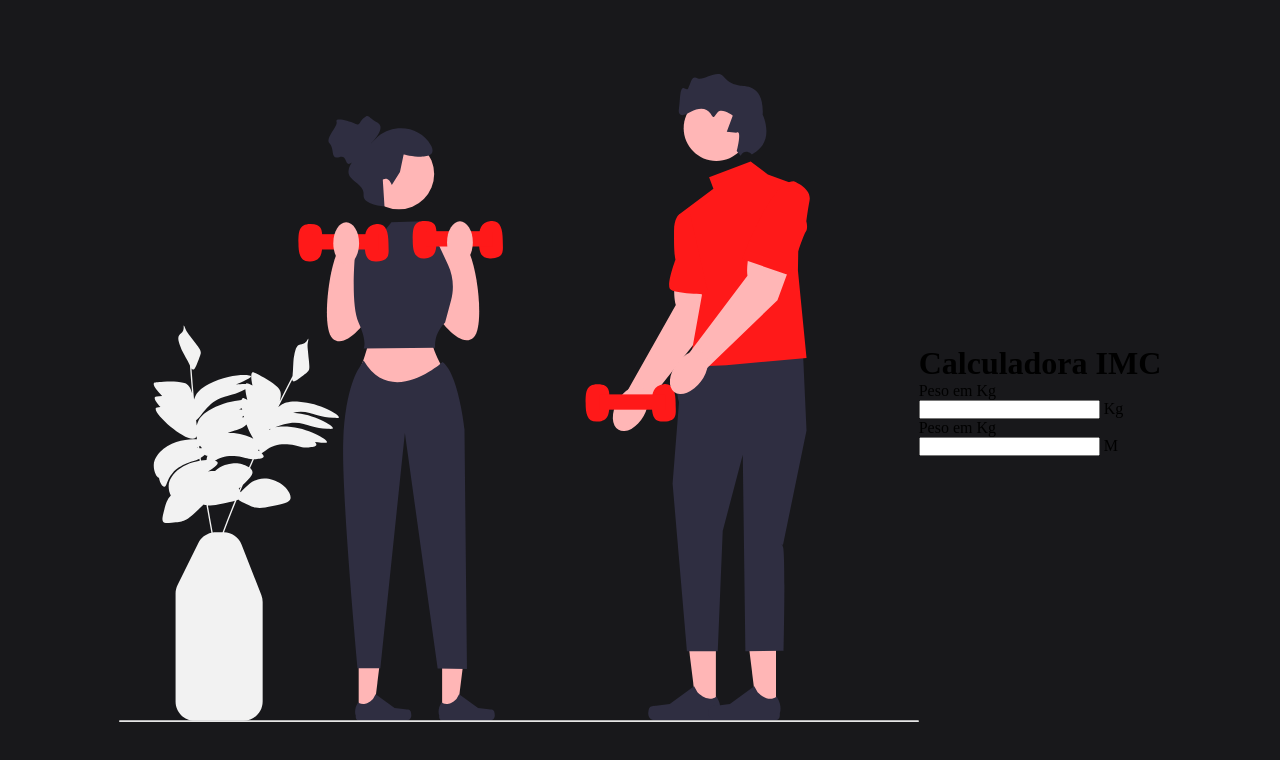
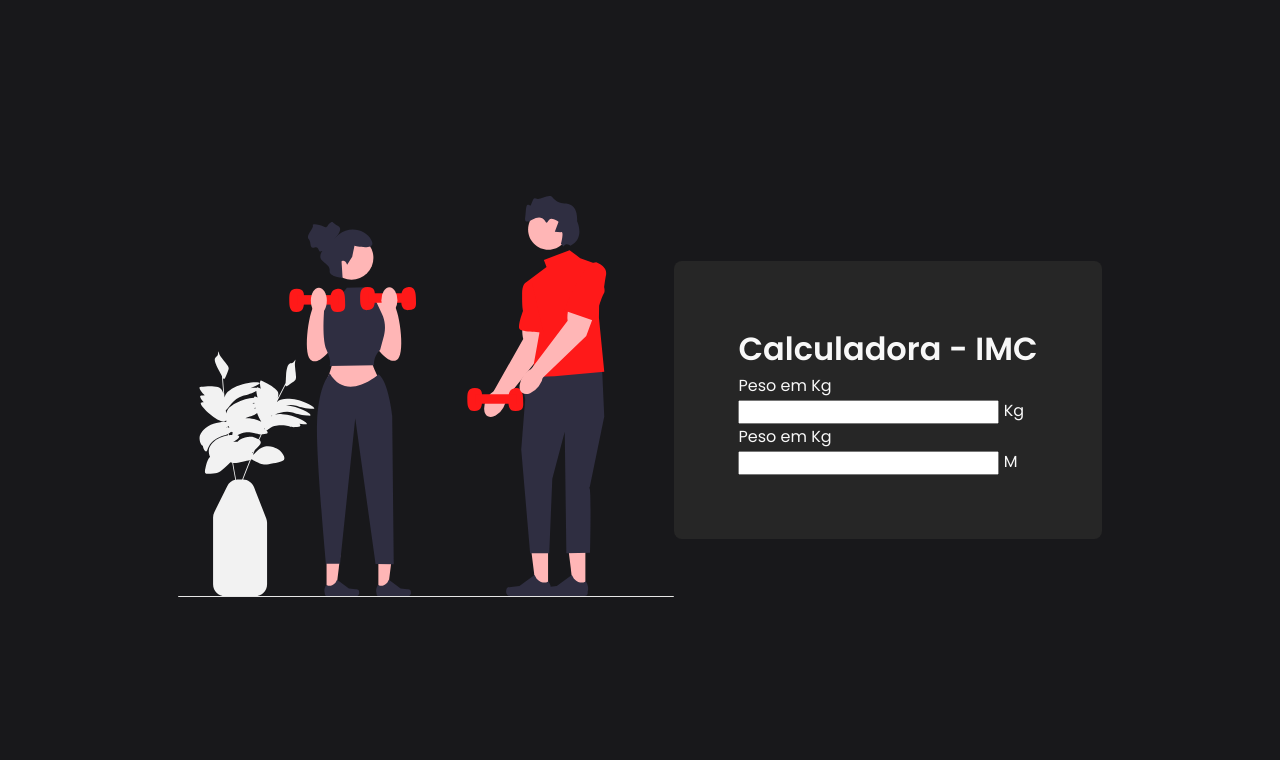
Before and after one commit to CaioCicca/revisao-01, a plain HTML site: page index.html in a window 1280 px wide. Drawn offline with nearby package versions, Linux system fonts and the light colour scheme.

Commit message:
fix font family

```diff
--- a/assets/css/style.css
+++ b/assets/css/style.css
@@ -1,7 +1,10 @@
+@import url('https://fonts.googleapis.com/css2?family=Poppins:wght@100;200;300;400;500;600&display=swap');
+
 *{
     margin: 0;
     padding: 0;
     box-sizing: border-box;
+    font-family: 'Poppins', sans-serif;
 }
 
 body{
@@ -17,6 +20,20 @@ body{
 }
 
 img{
-    width: 50rem;
+    width: 31rem;
+}
 
+#form_imc{
+    display: flex;
+    align-items: center;
+    padding: 2rem;
+    color: #f8f8f8;
+    background-color: #262626;
+    border-radius: 8px;
 }
+
+#calculator{
+    display: flex;
+    flex-direction: column;
+    padding: 2rem;
+}
--- a/index.html
+++ b/index.html
@@ -1,5 +1,6 @@
 <!DOCTYPE html>
 <html lang="en">
+
 <head>
     <meta charset="UTF-8">
     <link rel="stylesheet" href="./assets/css/style.css">
@@ -8,13 +9,15 @@
     <meta name="viewport" content="width=device-width, initial-scale=1.0">
     <title>Calculadora IMC</title>
 </head>
+
 <body>
     <div id="div_main">
         <div id="image">
             <img src="./assets/images/undraw_personal_trainer_re_cnua (1).svg" alt="people exercising">
         </div>
         <div id="form_imc">
-            <h1>Calculadora IMC</h1>
+            <div id="calculator">
+                <h1 id="title">Calculadora - IMC</h1>
                 <label>Peso em Kg</label>
                 <div>
                     <i class="fa-solid fa-weight-hanging"></i>
@@ -29,5 +32,7 @@
                 </div>
             </div>
         </div>
+    </div>
 </body>
+
 </html>
```
Lines whose indentation alone changed are shown as unchanged.
